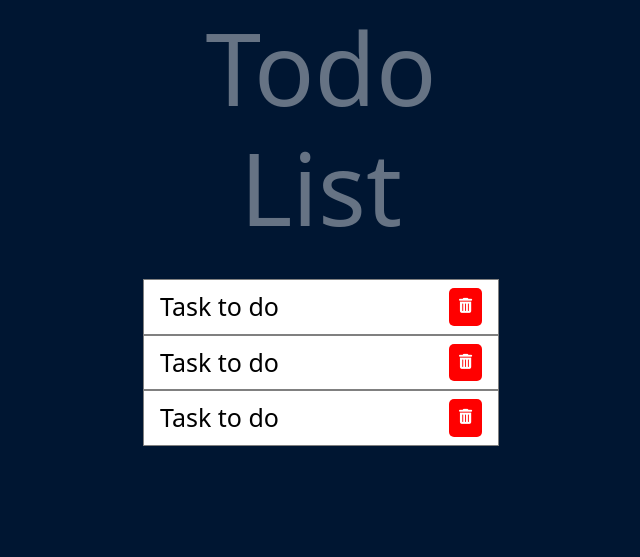
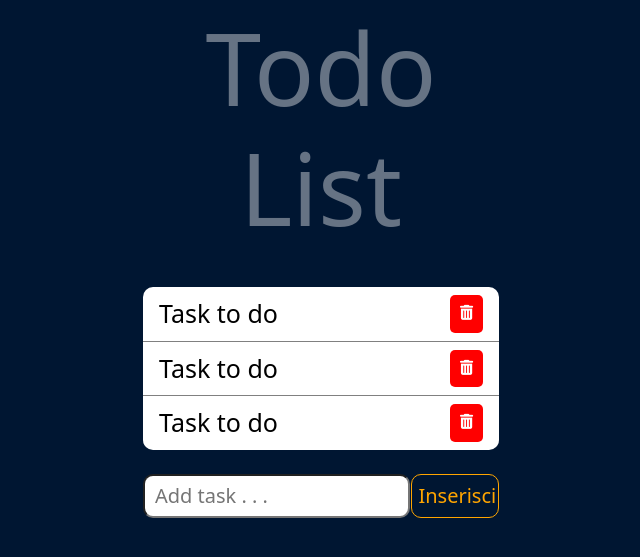
Before and after one commit to EnxhiHoxhaj/php-todo-list-json, a PHP site: page / in a window 1280 px wide. Shown: the part 65-622 px from the top of the page, without its empty margins (319-959 px from the left). Run offline with PHP 8.4, Linux system fonts and the light colour scheme; some libraries are stand-ins or nearby versions.

Commit message:
feat:add input e button

```diff
--- a/index.php
+++ b/index.php
@@ -14,7 +14,7 @@
             <div class="col-4 my-4">
                 <h1>Todo List</h1>
             </div>
-            <div class="col-4 list">
+            <div class="col-4 list my-2">
                 <ul>
                     <li class="d-flex justify-content-between  px-3 py-2">
                         <span>Task to do</span>
@@ -30,6 +30,10 @@
                     </li>
                 </ul>
             </div>
+            <div class="col-4 d-flex justify-content-between">
+                    <input type="text" placeholder="Add task . . .">
+                    <button>Inserisci</button>
+            </div>
         </div>
 
     </div>
--- a/style.css
+++ b/style.css
@@ -18,8 +18,12 @@ li {
     color: black;
     text-decoration: none;
     list-style: none;
-    border: solid gray 0.1px;
+    border-bottom: solid gray 0.1px;
     font-size: 25px;
+}
+
+li:last-child {
+    border-bottom: none;
 }
 
 i {
@@ -31,3 +35,23 @@ i {
     vertical-align: middle;
     border-radius: 5px;
 }
+
+input {
+    width: 75%;
+    font-size: 20px;
+    padding: 5px 10px;
+}
+
+button {
+    width: 24.6%;
+    font-size: 20px;
+    border: solid orange 0.2px;
+    background-color: transparent;
+    color: orange;
+}
+
+ul,
+input,
+button {
+    border-radius: 10px;
+}
```
